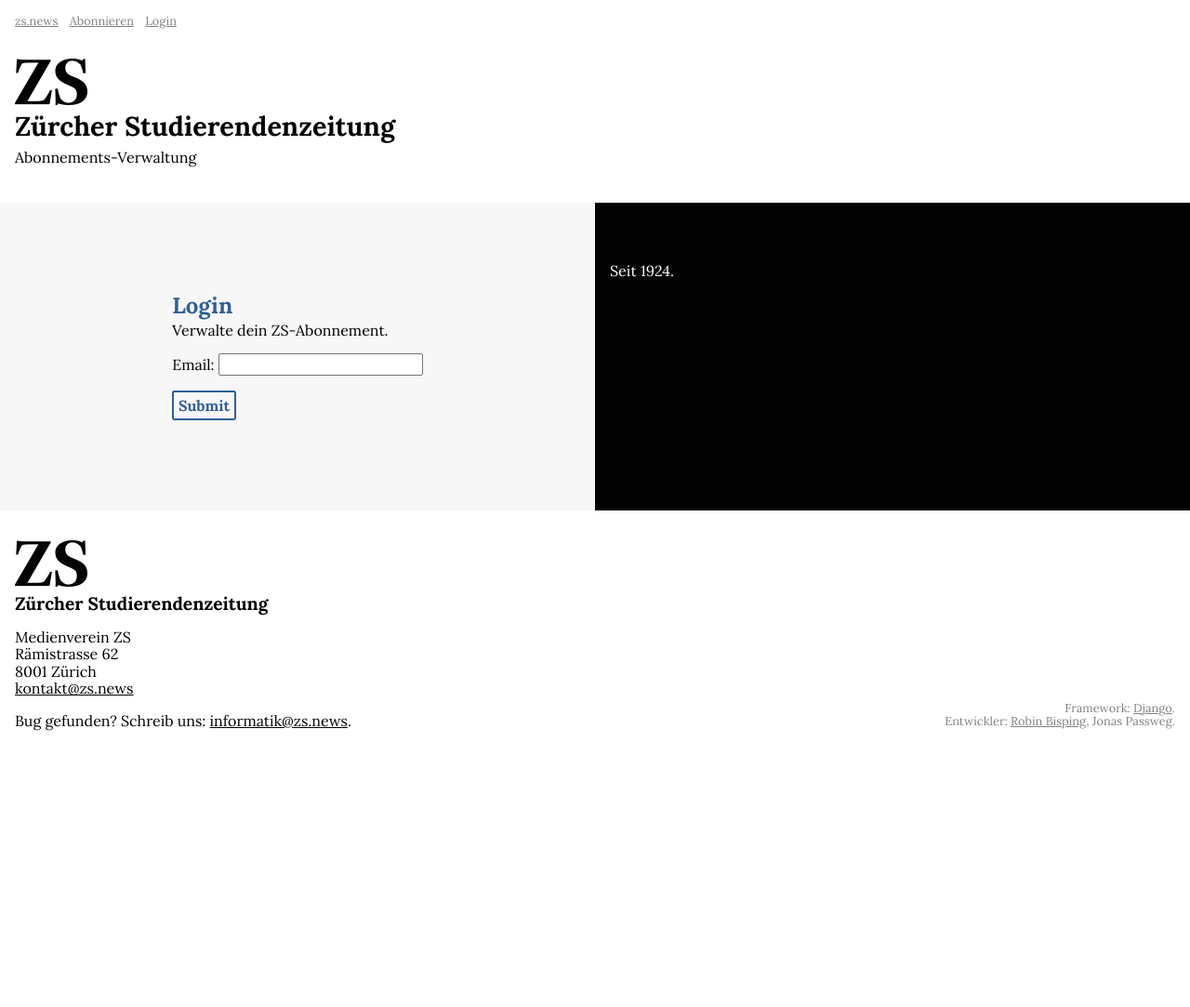
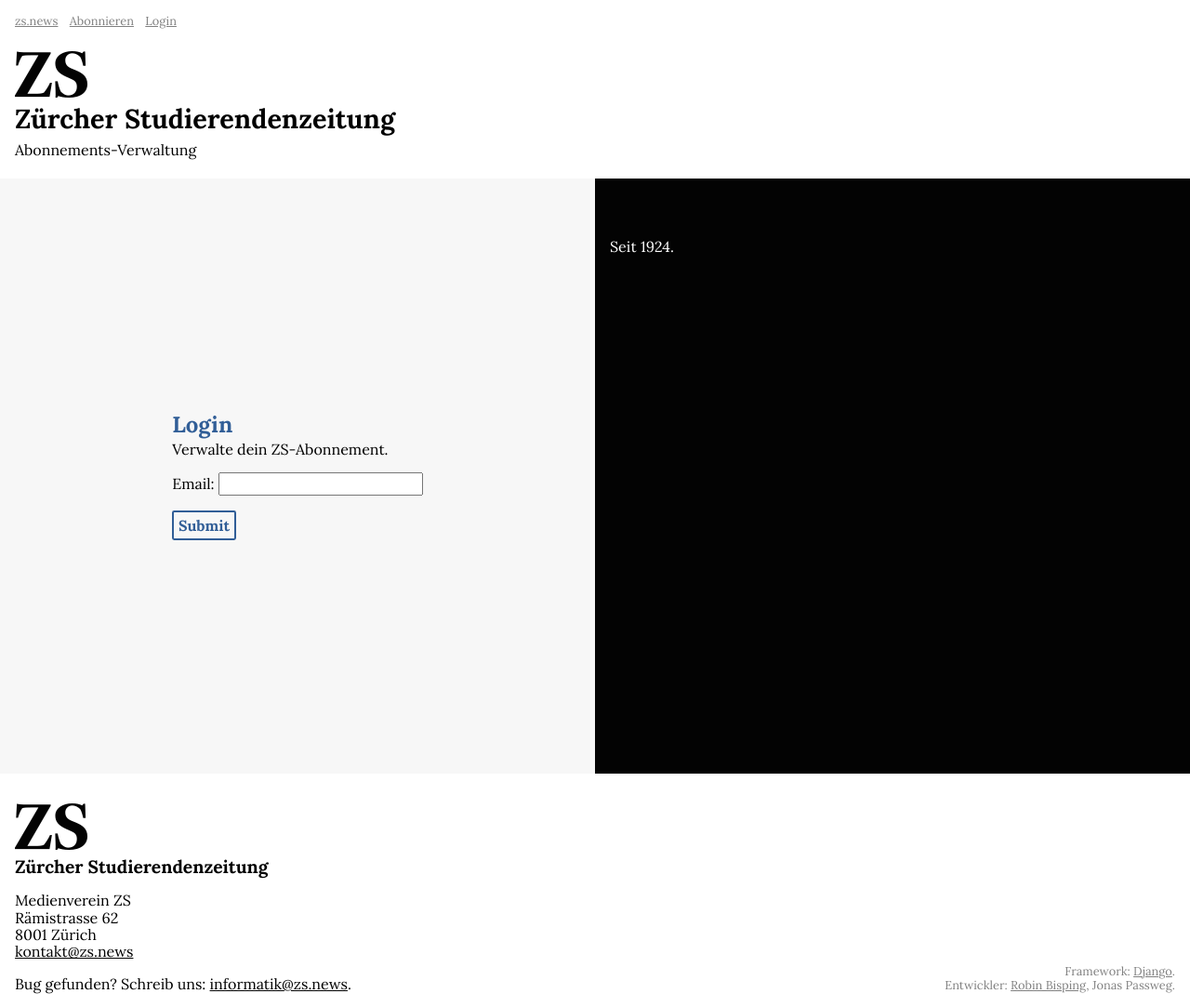
Before and after one commit to zsonline/subscription-manager, a Django app: page /auth/login/ in a window 1280 px wide. Shown: the whole page at 93% size. Before the commit the page ends 786 px from the top, so only its background shows below. Run offline with Django 3.2, Linux system fonts and the light colour scheme.

Commit message:
Puts footer below 100% window height

```diff
--- a/static/styles/main.css
+++ b/static/styles/main.css
@@ -344,7 +344,7 @@
       border-color: #999999; }
 
 html, body {
-  height: 100%; }
+  min-height: 100vh; }
 
 body {
   display: flex;
@@ -360,17 +360,26 @@
     margin-top: 1.5em; }
   header h1 {
     margin: .1em 0;
-    font-size: 1.7em; }
+    font-size: 1.6em; }
   header p {
     margin: .5em 0 0 0; }
 
-@media all and (min-width: 756px) {
+@media (min-width: 756px) {
   header {
-    padding-bottom: 2.5em; }
+    box-sizing: border-box;
+    height: 10rem; }
     header img {
-      margin-top: 2em; }
+      margin-top: 1.5em; }
     header h1 {
+      display: inline;
+      margin-left: .25em;
       font-size: 1.8em; } }
+@media (min-width: 1024px) {
+  header {
+    height: 12rem; }
+    header h1 {
+      display: block;
+      margin-left: 0; } }
 nav {
   font-size: .8em; }
   nav a {
@@ -379,34 +388,37 @@
     nav a:hover, nav a:focus, nav a:active {
       color: #bfbfbf; }
 
-#content {
-  flex: 1 0 auto; }
-  #content h2 {
+main {
+  flex: 1; }
+  main h2 {
     color: #315e97;
     margin: 0; }
-  #content p.description {
+  main p.description {
     margin-top: .2em; }
 
-#content.vertical .column {
+main.vertical .column {
   padding: 3em 1em; }
-#content.vertical #form {
+main.vertical #form {
   display: flex;
   align-items: center;
   background-color: #f7f7f7; }
-  #content.vertical #form form {
+  main.vertical #form form {
     margin-top: 1em; }
-#content.vertical #context {
+main.vertical #context {
   background-color: #030303;
   color: white; }
 
 @media all and (min-width: 756px) {
-  #content.vertical {
+  main.vertical {
     display: flex;
-    flex-direction: row; }
-    #content.vertical .column {
+    flex-direction: row;
+    min-height: calc(100vh - 10rem); }
+    main.vertical .column {
       flex: 1; }
-    #content.vertical #form {
+    main.vertical #form {
       justify-content: center; } }
+@media all and (min-width: 1024px) {
+  min-height: calc(100vh - 12rem); }
 footer {
   padding: 1em; }
   footer div:not(.column), footer #credits {
--- a/static/styles/scss/base/_typography.scss
+++ b/static/styles/scss/base/_typography.scss
@@ -1,5 +1,3 @@
-@import "colours";
-
 @import url('https://fonts.googleapis.com/css?family=Open+Sans:400,700');
 @import url('https://fonts.googleapis.com/css?family=Lora:400,400i,700,700i');
 
--- /dev/null
+++ b/static/styles/scss/base/_variables.scss
@@ -0,0 +1,2 @@
+$header-height-medium: 10rem;
+$header-height-large: 12rem;
--- a/static/styles/scss/layout/_body.scss
+++ b/static/styles/scss/layout/_body.scss
@@ -1,7 +1,7 @@
 @import "../base/colours";
 
 html, body {
-  height: 100%;
+  min-height: 100vh;
 }
 
 body {
--- a/static/styles/scss/layout/_content.scss
+++ b/static/styles/scss/layout/_content.scss
@@ -1,18 +1,19 @@
-@import "../base/colours";
-@import "../base/breakpoints";
+main {
+  flex: 1;
 
-#content {
-  flex: 1 0 auto;
+
   h2 {
     color: $primary;
     margin: 0;
   }
+
   p.description {
     margin-top: .2em;
   }
+
 }
 
-#content.vertical {
+main.vertical {
   .column {
     padding: 3em 1em;
   }
@@ -34,9 +35,10 @@
 }
 
 @media all and (min-width: $medium) {
-  #content.vertical {
+  main.vertical {
     display: flex;
     flex-direction: row;
+    min-height: calc(100vh - #{$header-height-medium});
 
     .column {
       flex: 1;
@@ -48,3 +50,7 @@
   }
 
 }
+
+@media all and (min-width: $large) {
+  min-height: calc(100vh - #{$header-height-large});
+}
--- a/static/styles/scss/layout/_header.scss
+++ b/static/styles/scss/layout/_header.scss
@@ -1,6 +1,3 @@
-@import "../base/colours";
-@import "../base/breakpoints";
-
 header {
   padding: 1em 1em 2em 1em;
 
@@ -10,7 +7,7 @@
 
   h1 {
     margin: .1em 0;
-    font-size: 1.7em;
+    font-size: 1.6em;
   }
 
   p {
@@ -18,16 +15,29 @@
   }
 }
 
-@media all and (min-width: $medium) {
+@media (min-width: $medium) {
   header {
-    padding-bottom: 2.5em;
+    box-sizing: border-box;
+    height: $header-height-medium;
 
     img {
-      margin-top: 2em;
+      margin-top: 1.5em;
     }
 
     h1 {
+      display: inline;
+      margin-left: .25em;
       font-size: 1.8em;
     }
   }
 }
+
+@media (min-width: $large) {
+  header {
+    height: $header-height-large;
+    h1 {
+      display: block;
+      margin-left: 0;
+    }
+  }
+}
--- a/static/styles/scss/main.scss
+++ b/static/styles/scss/main.scss
@@ -1,3 +1,8 @@
+// Variables
+@import "base/variables";
+@import "base/breakpoints";
+@import "base/colours";
+
 // Reset
 @import "vendors/normalize";
 
--- a/templates/authentication/base.html
+++ b/templates/authentication/base.html
@@ -1,12 +1,12 @@
 {% extends 'base.html' %}
 
-{% block content %}
-    <section id="content" class="vertical">
-        <div id="form" class="column">
+{% block main %}
+    <main class="vertical">
+        <section id="form" class="column">
             {% block form %}{% endblock %}
-        </div>
-        <div id="context" class="column">
+        </section>
+        <section id="context" class="column">
             {% block context %}{% endblock %}
-        </div>
-    </section>
+        </section>
+    </main>
 {% endblock %}
--- a/templates/base.html
+++ b/templates/base.html
@@ -14,7 +14,7 @@
 
     {% include 'includes/header.html' %}
 
-    {% block content %}{% endblock %}
+    {% block main %}{% endblock %}
 
     {% include 'includes/footer.html' %}
 
--- a/templates/includes/footer.html
+++ b/templates/includes/footer.html
@@ -25,7 +25,7 @@
     <div id="credits" class="column">
         <small>
             Framework: <a href="https://www.djangoproject.com/" target="_blank">Django</a>.<br>
-            Entwickler: <a href="http://robinbisping.com/" target="_blank">Robin Bisping</a>, Jonas Passweg.
+            Entwickler: <a href="https://robinbisping.com/" target="_blank">Robin Bisping</a>, Jonas Passweg.
         </small>
     </div>
 
```
Also changed, not shown: 1 other file.
